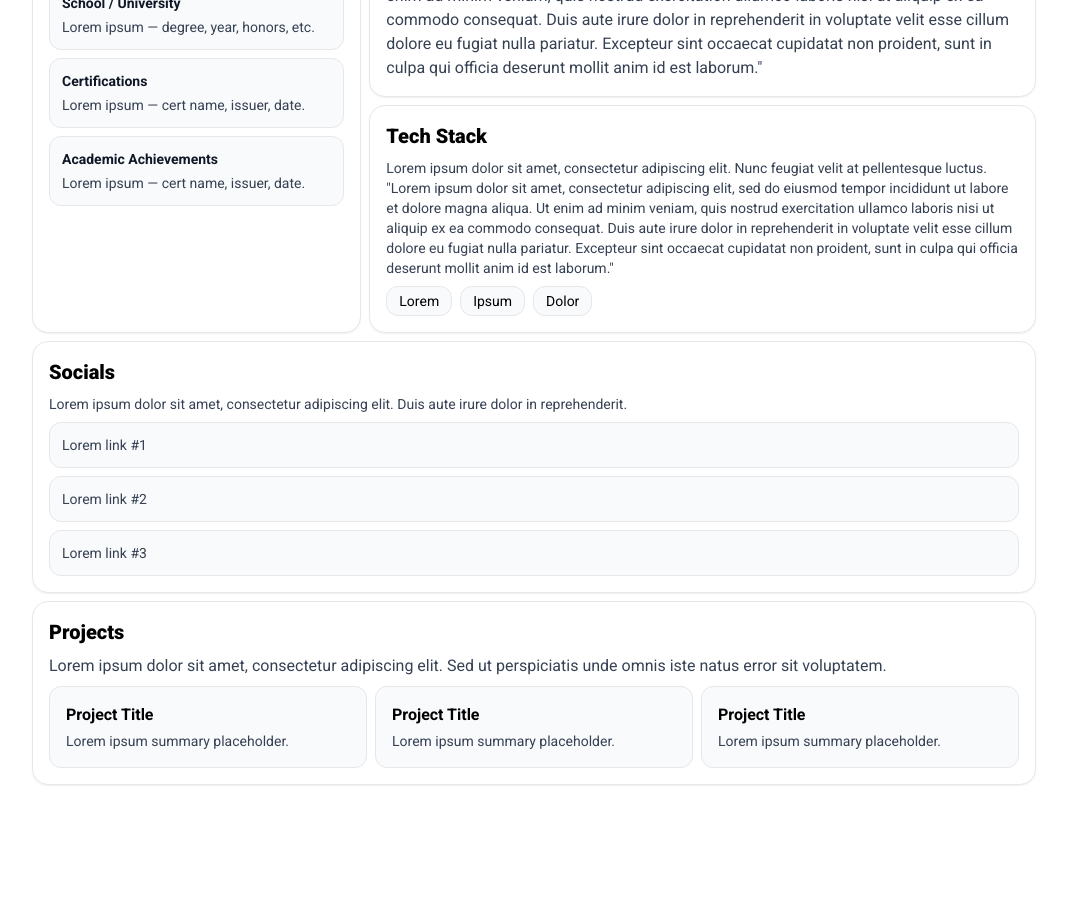
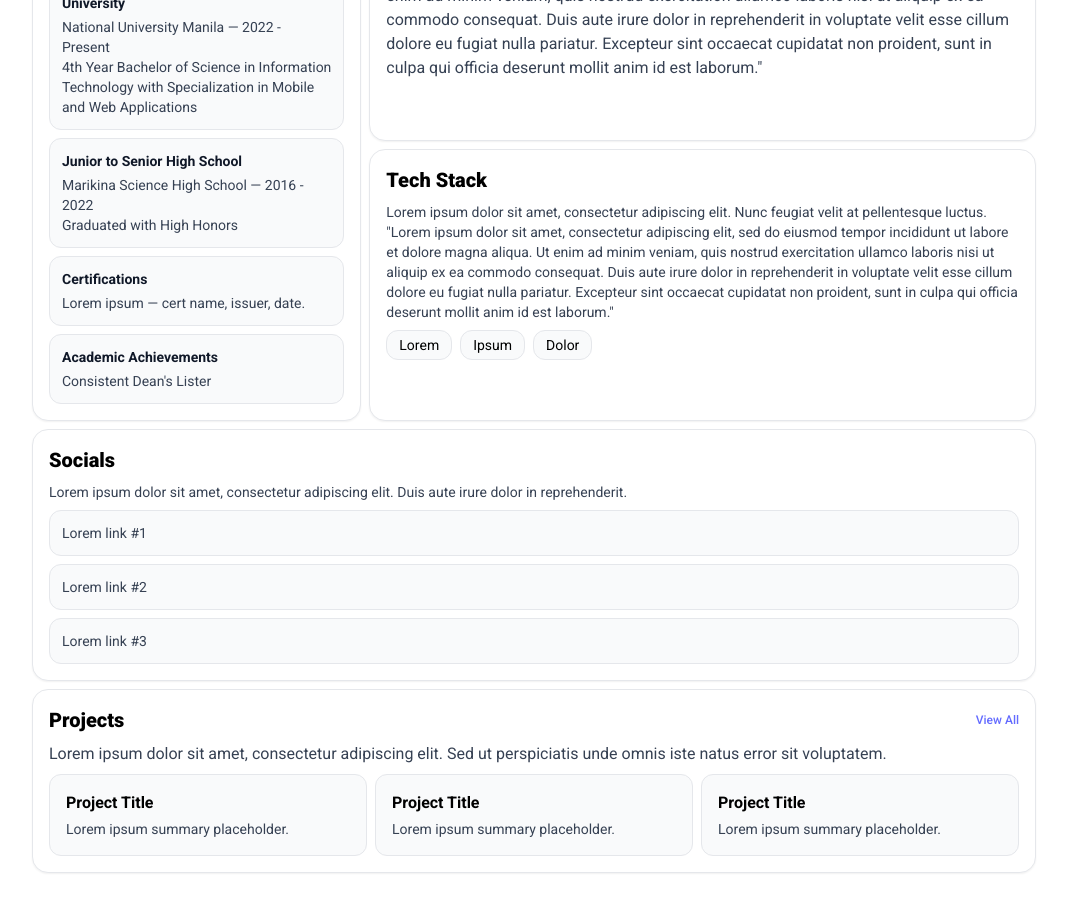
Before and after one commit to 2jzone/2jzone-portfolio, a React (Vite) app in the folder app/: page / in a window 1280 px wide. Shown: the part 420-1332 px from the top of the page, without its empty margins (106-1173 px from the left). Before the commit the page ends 1253 px from the top, so only its background shows below. Built offline with nearby package versions, Linux system fonts and the light colour scheme.

Commit message:
Update App.jsx

```diff
--- a/app/src/App.jsx
+++ b/app/src/App.jsx
@@ -104,9 +104,17 @@ function App() {
 
             <div className="space-y-2">
               <div className="rounded-xl border border-gray-200 bg-gray-50 p-3">
-                <p className="text-sm font-bold text-gray-900">School / University</p>
+                <p className="text-sm font-bold text-gray-900">University</p>
                 <p className="mt-1 text-sm text-gray-700">
-                  Lorem ipsum — degree, year, honors, etc.
+                  National University Manila — 2022 - Present <br />
+                  4th Year Bachelor of Science in Information Technology with Specialization in Mobile and Web Applications <br />
+                </p>
+              </div>
+              <div className="rounded-xl border border-gray-200 bg-gray-50 p-3">
+                <p className="text-sm font-bold text-gray-900">Junior to Senior High School</p>
+                <p className="mt-1 text-sm text-gray-700">
+                  Marikina Science High School — 2016 - 2022 <br />
+                  Graduated with High Honors
                 </p>
               </div>
               <div className="rounded-xl border border-gray-200 bg-gray-50 p-3">
@@ -118,7 +126,7 @@ function App() {
               <div className="rounded-xl border border-gray-200 bg-gray-50 p-3">
                 <p className="text-sm font-bold text-gray-900">Academic Achievements</p>
                 <p className="mt-1 text-sm text-gray-700">
-                  Lorem ipsum — cert name, issuer, date.
+                  Consistent Dean's Lister
                 </p>
               </div>
             </div>
@@ -175,7 +183,14 @@ function App() {
 
           {/* Projects (full width row) */}
           <div className="bento-card p-4 col-span-1 md:col-span-6 space-y-2 group animate-fade-in md:order-5">
-            <h2 className="text-xl font-extrabold">Projects</h2>
+            <div className="flex items-center justify-between">
+              <div className="flex items-center gap-2">
+                <h2 className="text-xl font-extrabold">Projects</h2>
+              </div>
+              <a className="text-xs text-foreground/70 hover:text-foreground flex items-center gap-1 transition-colors " href="">
+                View All
+              </a>
+            </div>
             <p className="text-base text-gray-700">
               Lorem ipsum dolor sit amet, consectetur adipiscing elit. Sed ut perspiciatis
               unde omnis iste natus error sit voluptatem.
```
